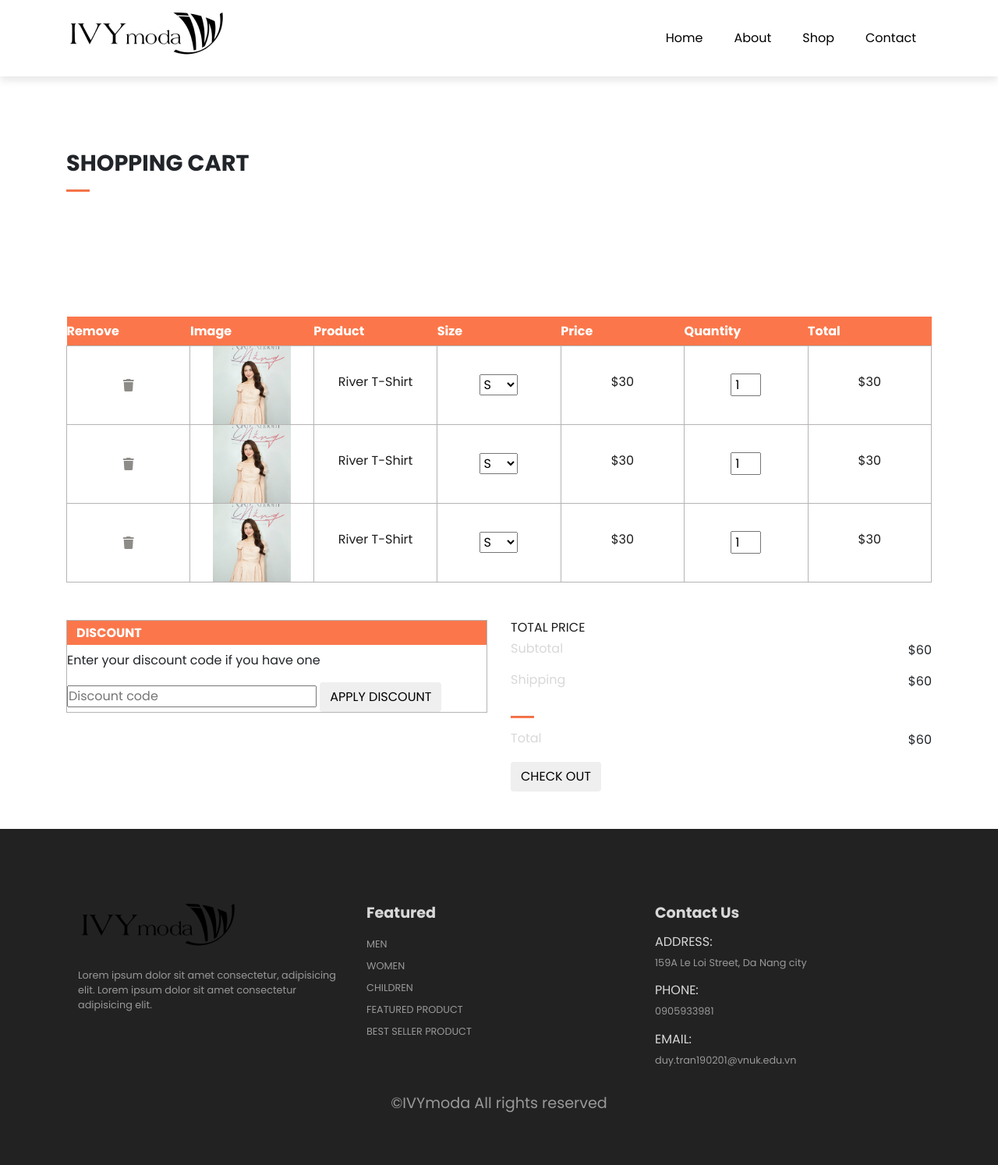
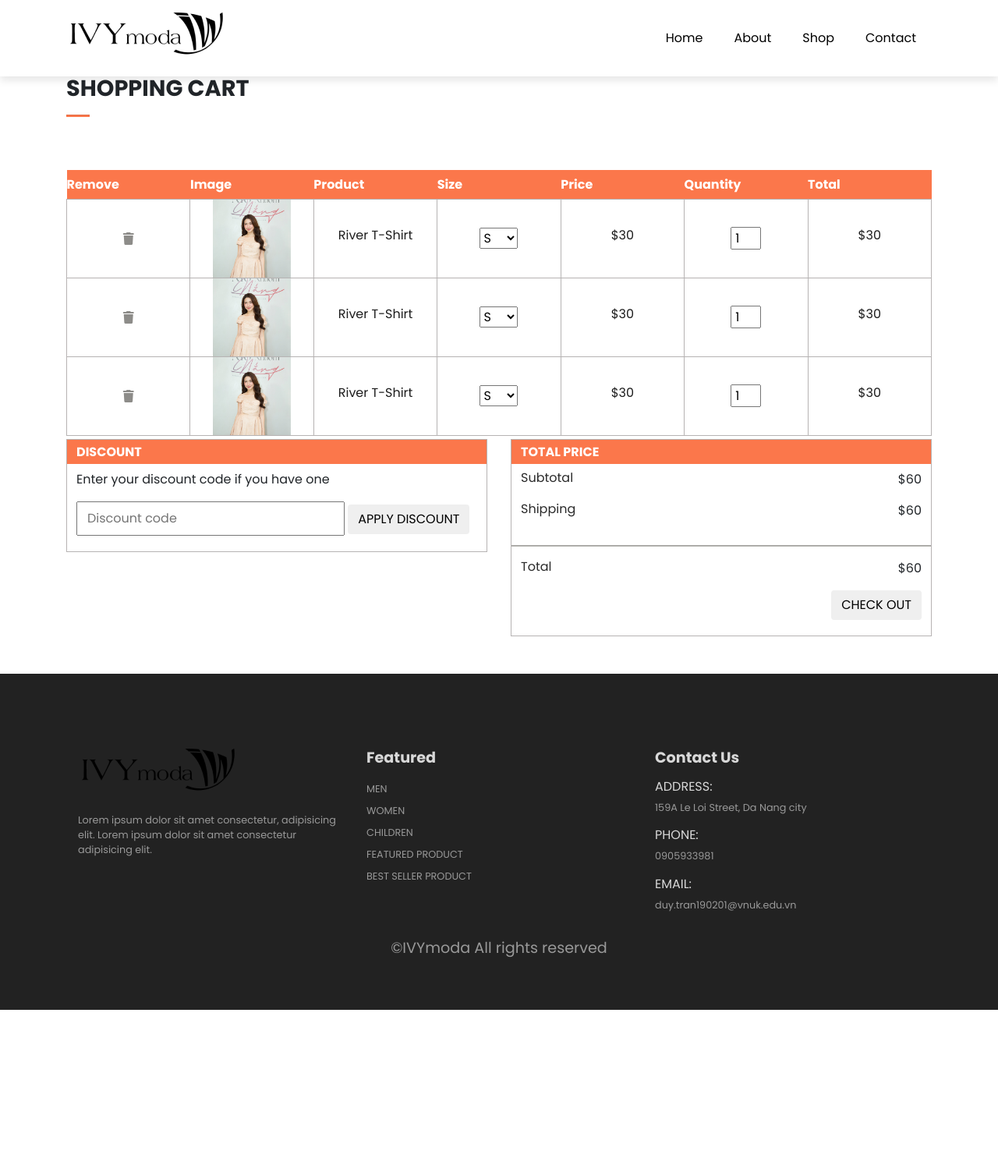
Before and after one commit to sherlockduy4869/Ivy_Website, a PHP site: page /cart.html in a window 1280 px wide. Shown: the whole page at 78% size. After the commit the page ends 1295 px from the top, so only its background shows below. Run offline with PHP 8.4, Linux system fonts and the light colour scheme; some libraries are stand-ins or nearby versions.

Commit message:
Completed css for cart page

```diff
--- a/Resource/css/style.css
+++ b/Resource/css/style.css
@@ -331,6 +331,11 @@ footer p{
     border-collapse: collapse;
     width: 100%;
     table-layout: fixed;
+    white-space: nowrap;
+}
+
+.cart-container-area{
+    overflow-x: auto;
 }
 
 .cart-container-area table th{
@@ -372,14 +377,45 @@ footer p{
     color: #8d8c89;
 }
 
-.cart-bottom-area .discount>div{
+.cart-bottom-area .discount>div,
+.cart-bottom-area .total-price>div{
     border: 1px solid #b6b3b3;
 }
 
-.cart-bottom-area .discount h5{
+.cart-bottom-area .discount h5,
+.cart-bottom-area .total-price h5{
     background-color: #fb774b;
     border: none;
     color: #fff;
     padding: 6px 12px;
     font-weight: 700;
 }
+
+.cart-bottom-area .discount p,
+.cart-bottom-area .discount input{
+    padding: 0 12px;
+}
+
+.cart-bottom-area .discount input{
+    height: 44px;
+    margin: 0 0 20px 12px;
+}
+.cart-bottom-area .total-price div>div{
+    padding: 0 12px;
+}
+
+.cart-bottom-area .total-price h6{
+    color: #2a2a2a;
+}
+
+.second-hr{
+    background: #b8b7b3;
+    width: 100%;
+    height: 1px;
+}
+
+.cart-bottom-area .total-price div>button{
+    margin: 0 12px 20px 0;
+    display: flex;
+    justify-content: flex-end;
+}
--- a/cart.html
+++ b/cart.html
@@ -38,15 +38,15 @@
         </div>
       </nav>
     <!--SHOPPING CART AREA-->
-      <section class="featured-product-area shopping-cart-area shop-product my-5 py-5">
-        <div class="container mt-5 py-5">
+      <section class="featured-product-area shopping-cart-area shop-product mt-5 py-5">
+        <div class="container">
           <h2 class="font-weight-bold">SHOPPING CART</h2>
           <hr>
         </div>
         </section>
 
-    <!--SHOPPING CART AREA-->
-    <section class="cart-container-area container my-5" >
+    <!--TABLE CART AREA-->
+    <section class="cart-container-area container my-1" >
         <table width = "100%">
             <tr>
                 <th>Remove</th>
@@ -132,7 +132,7 @@
                         <h6>Total</h6>
                         <p>$60</p>
                     </div>
-                    <button class="btn">CHECK OUT</button>
+                    <button class="btn ml-auto">CHECK OUT</button>
                 </div>
             </div>
         </div>
```
